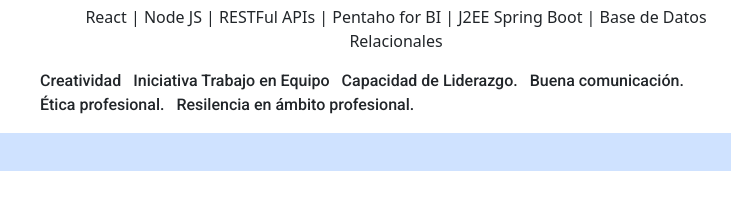
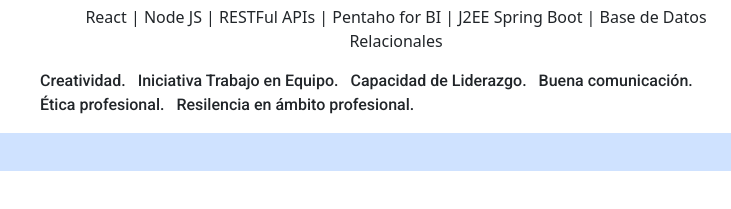
Before and after one commit to martincraviotto/CodoACodo-tp1-presentacion, a plain HTML site: page index.html in a window 1280 px wide. Shown: the part 193-402 px from the top of the page, 434-1165 px from the left. Drawn offline with nearby package versions, Linux system fonts and the light colour scheme.

Commit message:
se coloco puntos en la lista de capacidades

```diff
--- a/index.html
+++ b/index.html
@@ -37,8 +37,8 @@
             </p>
 
             <ul class="list-inline ffCaracteristicas">
-                <li class="list-inline-item">Creatividad</li>
-                <li class="list-inline-item">Iniciativa Trabajo en Equipo</li>
+                <li class="list-inline-item">Creatividad.</li>
+                <li class="list-inline-item">Iniciativa Trabajo en Equipo.</li>
                 <li class="list-inline-item">Capacidad de Liderazgo.</li>
                 <li class="list-inline-item">Buena comunicaci&oacute;n.</li>
                 <li class="list-inline-item">&Eacute;tica profesional.</li>
```
